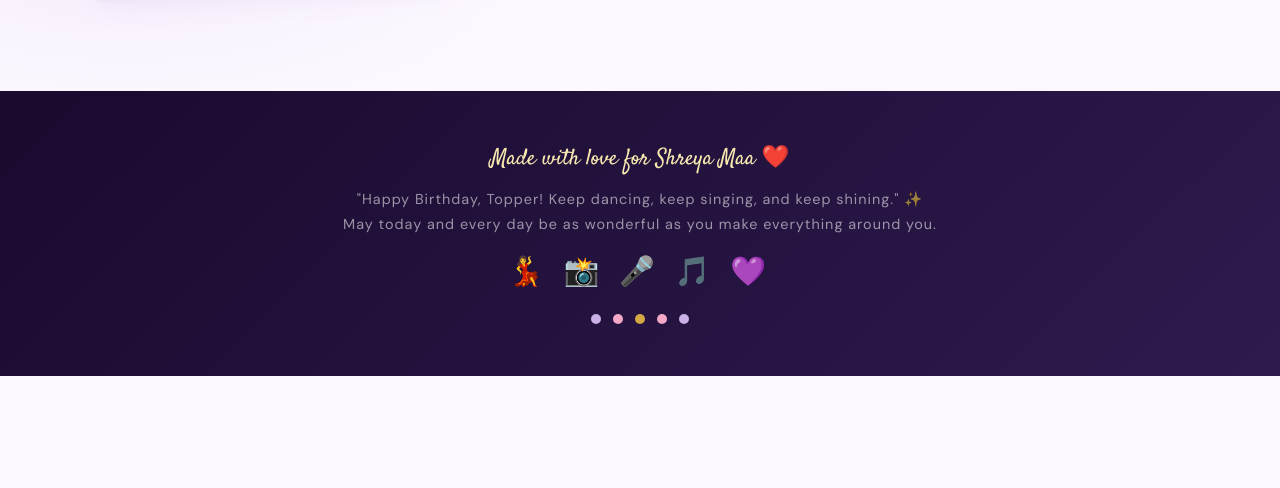
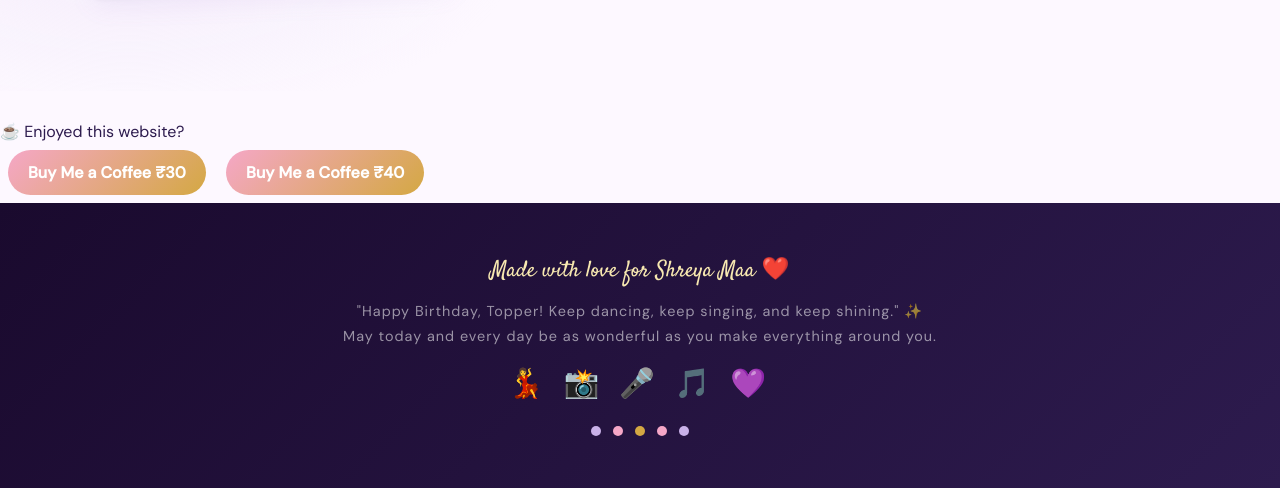
Before and after one commit to prajwalmulwad/Happy-Birthday-, a plain HTML site: page photos (1).html in a window 1280 px wide. Shown: the part 1092-1580 px from the top of the page. Before the commit the page ends 1468 px from the top, so only its background shows below. Drawn offline with nearby package versions, Linux system fonts and the light colour scheme; a web font is replaced by a local one.

Commit message:
Update photos (1).html

```diff
--- a/photos (1).html
+++ b/photos (1).html
@@ -259,6 +259,25 @@ footer{
 .footer-emojis{font-size:1.8rem;letter-spacing:6px;display:block;margin-top:16px;}
 .footer-hearts{display:flex;justify-content:center;gap:12px;margin-top:24px;}
 .footer-hearts span{width:10px;height:10px;border-radius:50%;display:inline-block;}
+  .coffee-support{
+  margin-top:30px;
+}
+
+.coffee-btn{
+  display:inline-block;
+  margin:8px;
+  padding:12px 20px;
+  background:linear-gradient(135deg,#f5a7c7,#d4a843);
+  color:white;
+  text-decoration:none;
+  border-radius:999px;
+  font-weight:600;
+  transition:0.3s;
+}
+
+.coffee-btn:hover{
+  transform:translateY(-2px);
+}
 
 /* MUSIC NOTE */
 .music-note{
@@ -406,7 +425,18 @@ footer{
 </div>
 
 <!-- FOOTER -->
-<footer>
+<div class="coffee-support">
+  <p>☕ Enjoyed this website?</p>
+
+  <a href="upi://pay?pa=YOUR_UPI_ID&pn=Prajwal&am=30&cu=INR" class="coffee-btn">
+    Buy Me a Coffee ₹30
+  </a>
+
+  <a href="upi://pay?pa=YOUR_UPI_ID&pn=Prajwal&am=40&cu=INR" class="coffee-btn">
+    Buy Me a Coffee ₹40
+  </a>
+</div>
+  <footer>
   <div class="footer-made">Made with love for Shreya Maa ❤️</div>
   <div class="footer-tagline">
     "Happy Birthday, Topper! Keep dancing, keep singing, and keep shining." ✨<br>
```
